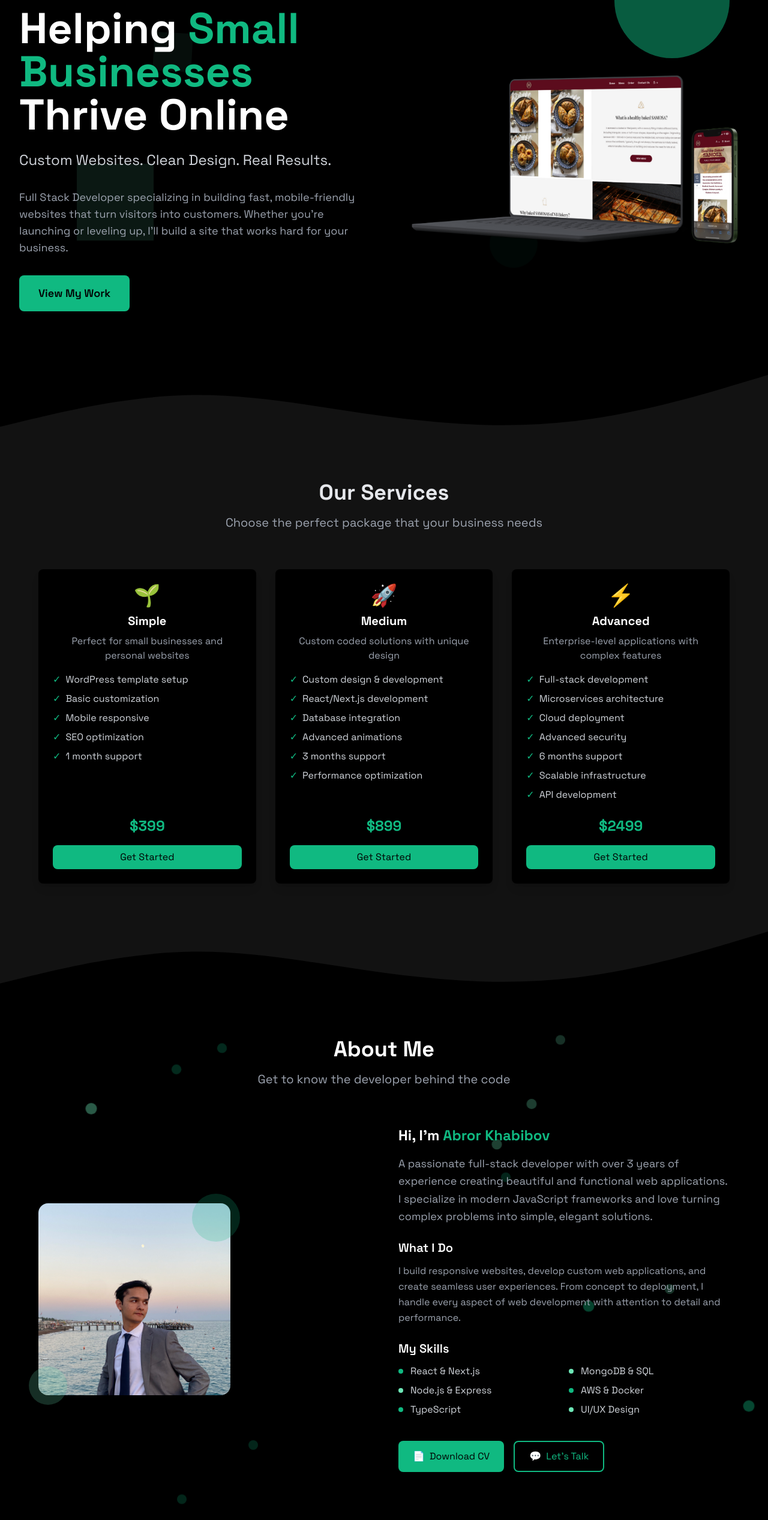
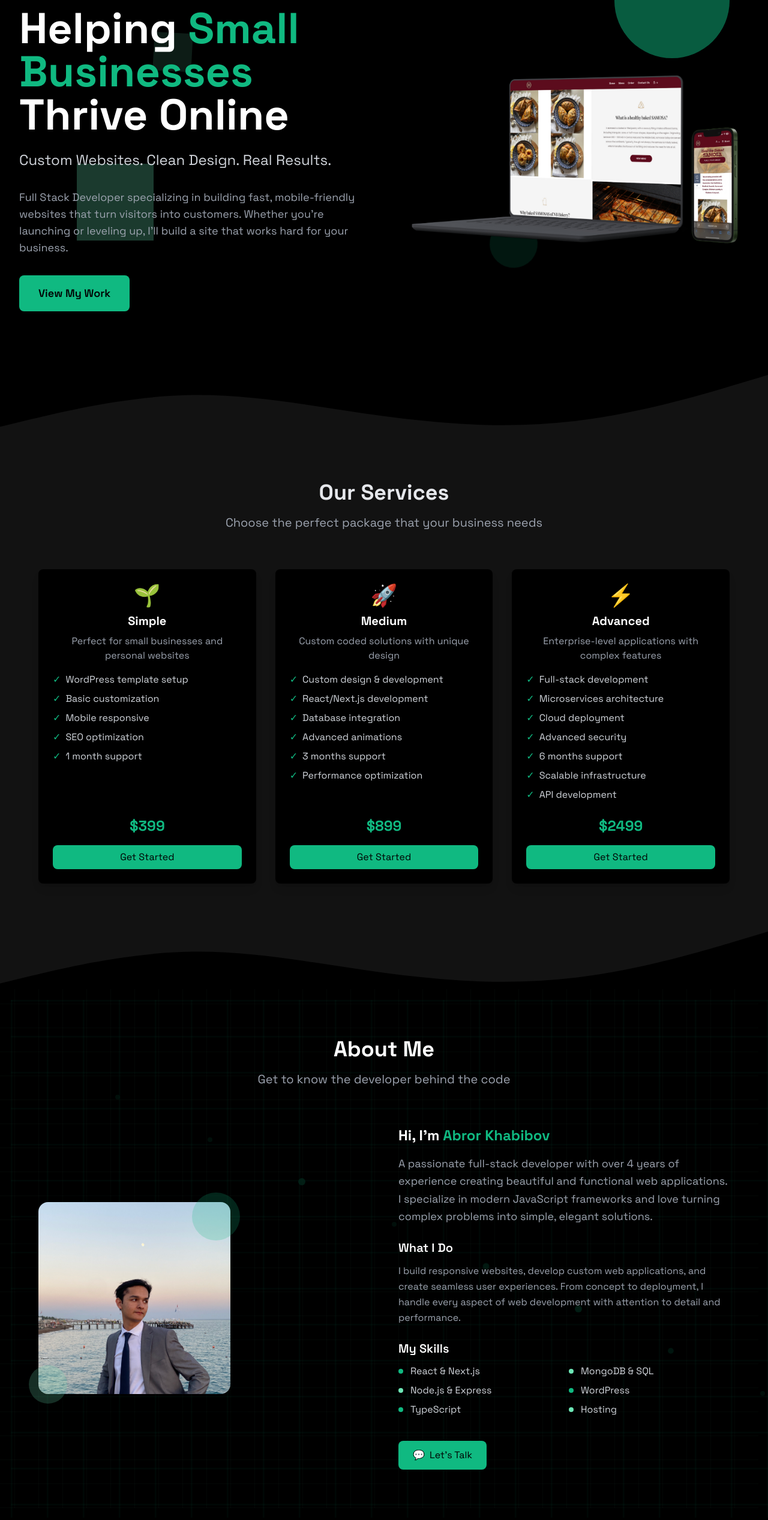
Before and after one commit to AbrorKhabibov/web-dev-portfolio, a React (Vite) app: page / in a window 1280 px wide. Shown: the part 175-2709 px from the top of the page at 60% size. Built offline with nearby package versions, Linux system fonts and the light colour scheme.

Commit message:
refactor: clean up About and AnimatedBackground components

```diff
--- a/src/components/About.tsx
+++ b/src/components/About.tsx
@@ -8,7 +8,7 @@ export const About: React.FC = () => {
 
   return (
     <section className="py-20 relative" style={{ backgroundColor: theme.colors.primary.bg }}>
-      <AnimatedBackground variant="particles" />
+      <AnimatedBackground variant="grid" />
 
       <div className="container mx-auto px-8 relative z-10">
         <div className="text-center mb-16">
@@ -51,7 +51,7 @@ export const About: React.FC = () => {
                   Hi, I'm <span style={{ color: theme.colors.accent.primary }}>Abror Khabibov</span>
                 </h3>
                 <p className="text-lg leading-relaxed" style={{ color: theme.colors.neutral.text }}>
-                  A passionate full-stack developer with over 3 years of experience creating
+                  A passionate full-stack developer with over 4 years of experience creating
                   beautiful and functional web applications. I specialize in modern JavaScript
                   frameworks and love turning complex problems into simple, elegant solutions.
                 </p>
@@ -109,14 +109,14 @@ export const About: React.FC = () => {
                         className="w-2 h-2 rounded-full mr-3"
                         style={{ backgroundColor: theme.colors.accent.primary }}
                       ></span>
-                      <span style={{ color: theme.colors.neutral.textSecondary }}>AWS & Docker</span>
+                      <span style={{ color: theme.colors.neutral.textSecondary }}>WordPress</span>
                     </div>
                     <div className="flex items-center">
                       <span
                         className="w-2 h-2 rounded-full mr-3"
                         style={{ backgroundColor: theme.colors.accent.hover }}
                       ></span>
-                      <span style={{ color: theme.colors.neutral.textSecondary }}>UI/UX Design</span>
+                      <span style={{ color: theme.colors.neutral.textSecondary }}>Hosting</span>
                     </div>
                   </div>
                 </div>
@@ -136,25 +136,6 @@ export const About: React.FC = () => {
                     e.currentTarget.style.backgroundColor = theme.colors.button.primary.bg;
                   }}
                 >
-                  <span className="mr-2">📄</span>
-                  Download CV
-                </button>
-                <button
-                  className="border-2 px-6 py-3 rounded-lg transition-colors duration-300 flex items-center"
-                  style={{
-                    borderColor: theme.colors.accent.primary,
-                    color: theme.colors.accent.primary,
-                    backgroundColor: 'transparent'
-                  }}
-                  onMouseEnter={(e) => {
-                    e.currentTarget.style.backgroundColor = theme.colors.accent.primary;
-                    e.currentTarget.style.color = theme.colors.primary.bg;
-                  }}
-                  onMouseLeave={(e) => {
-                    e.currentTarget.style.backgroundColor = 'transparent';
-                    e.currentTarget.style.color = theme.colors.accent.primary;
-                  }}
-                >
                   <span className="mr-2">💬</span>
                   Let's Talk
                 </button>
--- a/src/components/AnimatedBackground.tsx
+++ b/src/components/AnimatedBackground.tsx
@@ -2,7 +2,7 @@ import React from 'react';
 import { useTheme } from '../contexts/ThemeContext';
 
 interface AnimatedBackgroundProps {
-  variant?: 'geometric' | 'particles' | 'waves';
+  variant?: 'geometric' | 'particles' | 'waves' | 'grid';
 }
 
 export const AnimatedBackground: React.FC<AnimatedBackgroundProps> = ({ variant = 'geometric' }) => {
@@ -24,7 +24,7 @@ export const AnimatedBackground: React.FC<AnimatedBackgroundProps> = ({ variant
 
         {/* Medium squares */}
         <div
-          className="absolute w-32 h-32 opacity-10 animate-bounce"
+          className="absolute w-32 h-32 opacity-25 animate-bounce"
           style={{
             backgroundColor: theme.colors.accent.hover,
             top: '60%',
@@ -35,7 +35,7 @@ export const AnimatedBackground: React.FC<AnimatedBackgroundProps> = ({ variant
         />
 
         <div
-          className="absolute w-24 h-24 rounded-full opacity-8 animate-ping"
+          className="absolute w-24 h-24 rounded-full opacity-15 animate-ping"
           style={{
             backgroundColor: theme.colors.accent.primary,
             bottom: '20%',
@@ -46,7 +46,7 @@ export const AnimatedBackground: React.FC<AnimatedBackgroundProps> = ({ variant
 
         {/* Small floating elements */}
         <div
-          className="absolute w-16 h-16 opacity-6"
+          className="absolute w-16 h-16 opacity-12"
           style={{
             backgroundColor: theme.colors.accent.hover,
             top: '30%',
@@ -57,7 +57,7 @@ export const AnimatedBackground: React.FC<AnimatedBackgroundProps> = ({ variant
         />
 
         <div
-          className="absolute w-20 h-20 rounded-full opacity-4"
+          className="absolute w-20 h-20 rounded-full opacity-12"
           style={{
             backgroundColor: theme.colors.accent.primary,
             top: '70%',
@@ -89,6 +89,89 @@ export const AnimatedBackground: React.FC<AnimatedBackgroundProps> = ({ variant
     );
   }
 
+  if (variant === 'waves') {
+    return (
+      <div className="absolute inset-0 overflow-hidden pointer-events-none">
+        {/* Animated waves */}
+        <div
+          className="absolute inset-0"
+          style={{
+            background: `linear-gradient(45deg, transparent 30%, ${theme.colors.accent.primary}10 50%, transparent 70%)`,
+            animation: 'wave-move 8s ease-in-out infinite'
+          }}
+        />
+        <div
+          className="absolute inset-0"
+          style={{
+            background: `linear-gradient(-45deg, transparent 40%, ${theme.colors.accent.hover}08 60%, transparent 80%)`,
+            animation: 'wave-move 12s ease-in-out infinite reverse'
+          }}
+        />
+        <div
+          className="absolute inset-0"
+          style={{
+            background: `radial-gradient(circle at 20% 50%, ${theme.colors.accent.primary}15 20%, transparent 50%)`,
+            animation: 'wave-pulse 10s ease-in-out infinite'
+          }}
+        />
+        <div
+          className="absolute inset-0"
+          style={{
+            background: `radial-gradient(circle at 80% 30%, ${theme.colors.accent.hover}12 15%, transparent 40%)`,
+            animation: 'wave-pulse 14s ease-in-out infinite reverse'
+          }}
+        />
+      </div>
+    );
+  }
+
+  if (variant === 'grid') {
+    return (
+      <div className="absolute inset-0 overflow-hidden pointer-events-none opacity-20">
+        {/* Animated grid pattern */}
+        <div
+          className="absolute inset-0"
+          style={{
+            backgroundImage: `
+              linear-gradient(${theme.colors.accent.primary}40 1px, transparent 4px),
+              linear-gradient(90deg, ${theme.colors.accent.primary}40 1px, transparent 4px)
+            `,
+            backgroundSize: '60px 60px',
+            animation: 'grid-move 20s linear infinite'
+          }}
+        />
+
+        {/* Moving grid overlay */}
+        <div
+          className="absolute inset-0"
+          style={{
+            backgroundImage: `
+              linear-gradient(${theme.colors.accent.hover}30 1px, transparent 1px),
+              linear-gradient(90deg, ${theme.colors.accent.hover}30 1px, transparent 1px)
+            `,
+            backgroundSize: '40px 40px',
+            animation: 'grid-move-reverse 15s linear infinite'
+          }}
+        />
+
+        {/* Floating dots on grid intersections */}
+        {[...Array(8)].map((_, i) => (
+          <div
+            key={i}
+            className="absolute w-2 h-2 rounded-full"
+            style={{
+              backgroundColor: theme.colors.accent.primary,
+              left: `${15 + (i * 12)}%`,
+              top: `${20 + (i * 8)}%`,
+              animation: `dot-glow ${2 + i * 0.5}s ease-in-out infinite`,
+              animationDelay: `${i * 0.8}s`
+            }}
+          />
+        ))}
+      </div>
+    );
+  }
+
   return null;
 };
 
@@ -113,6 +196,55 @@ const animationStyles = `
     opacity: 0.4;
   }
 }
+
+@keyframes wave-move {
+  0%, 100% {
+    transform: translateX(-50px) translateY(-25px) rotate(0deg);
+  }
+  50% {
+    transform: translateX(50px) translateY(25px) rotate(180deg);
+  }
+}
+
+@keyframes wave-pulse {
+  0%, 100% {
+    transform: scale(1) rotate(0deg);
+    opacity: 0.3;
+  }
+  50% {
+    transform: scale(1.2) rotate(180deg);
+    opacity: 0.1;
+  }
+}
+
+@keyframes grid-move {
+  0% {
+    transform: translate(0, 0);
+  }
+  100% {
+    transform: translate(60px, 60px);
+  }
+}
+
+@keyframes grid-move-reverse {
+  0% {
+    transform: translate(0, 0);
+  }
+  100% {
+    transform: translate(-40px, -40px);
+  }
+}
+
+@keyframes dot-glow {
+  0%, 100% {
+    transform: scale(1);
+    opacity: 0.4;
+  }
+  50% {
+    transform: scale(1.5);
+    opacity: 0.8;
+  }
+}
 `;
 
 // Inject styles
```
